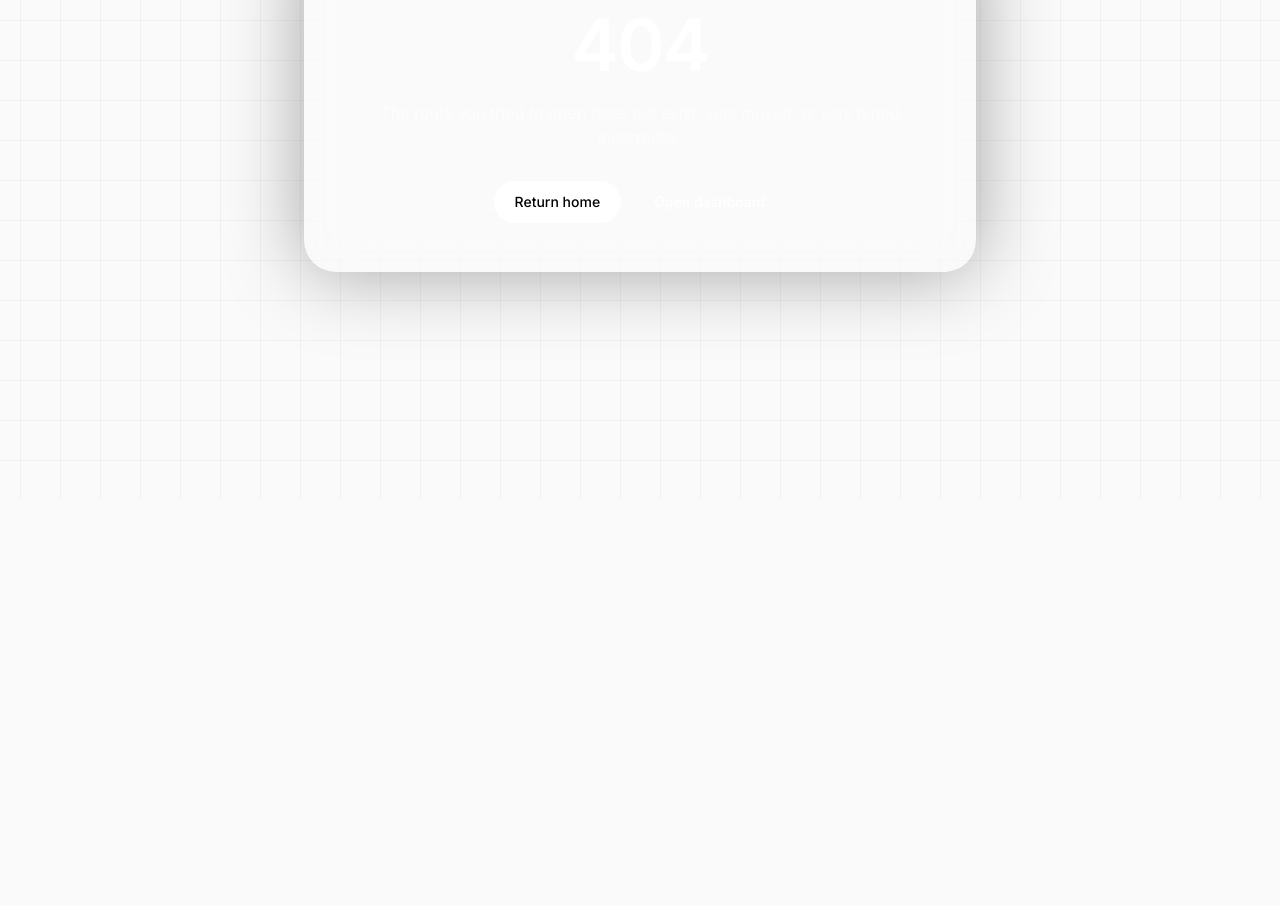
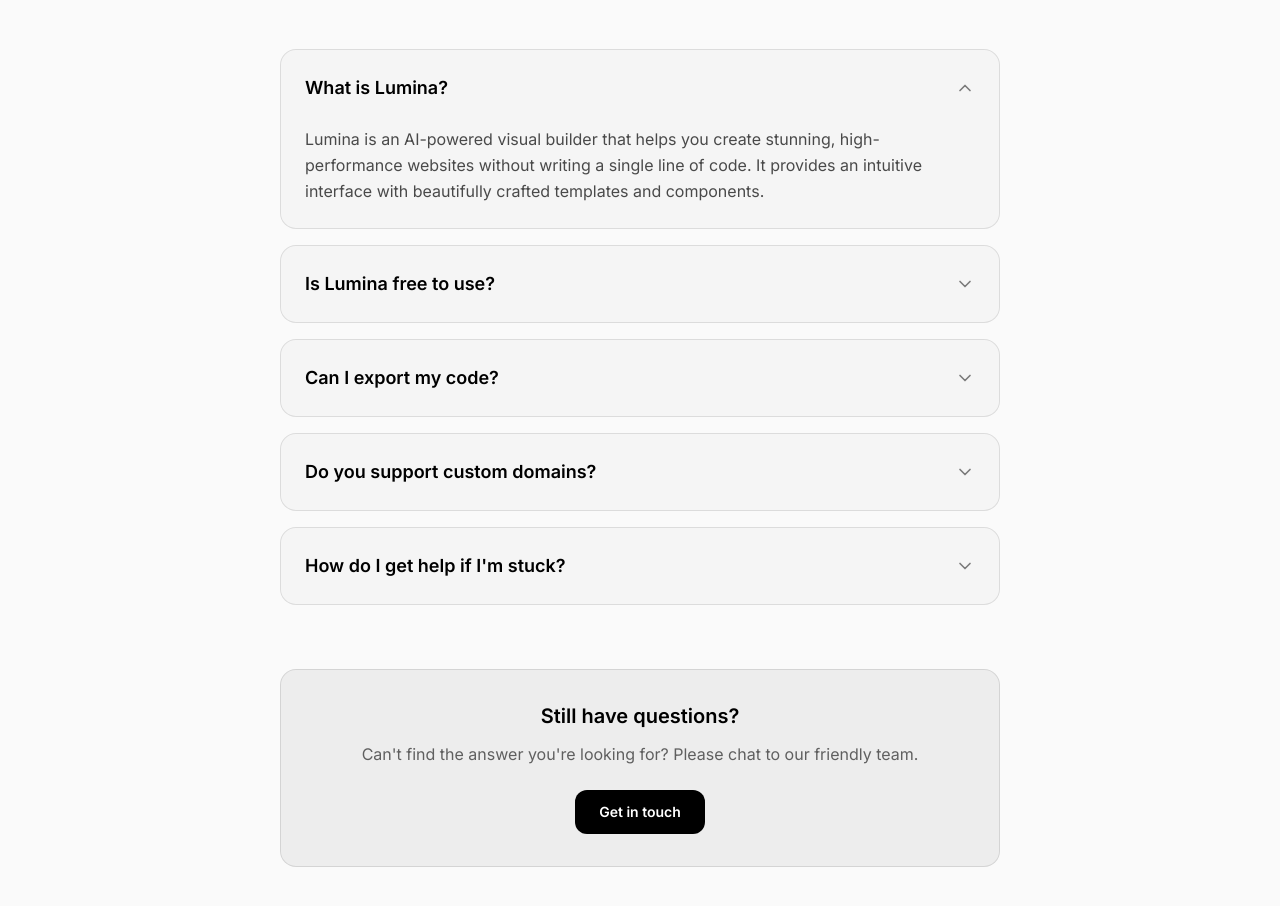
Before and after one commit to Charles-CS/Lumina, a Next.js app: page /faq in a window 1280 px wide. Before the commit this address had no page. Shown: the part 300-1206 px from the top of the page. Before the commit the page ends 800 px from the top, so only its background shows below. Built offline with nearby package versions, Linux system fonts and the light colour scheme; no server answers.

Commit message:
feat: add FAQ page and update support links

```diff
--- /dev/null
+++ b/src/app/faq/page.tsx
@@ -0,0 +1,96 @@
+"use client";
+
+import { Footer } from "@/components/ui/Footer";
+import { Navbar } from "@/components/ui/Navbar";
+import { useState } from "react";
+import { ChevronDown } from "lucide-react";
+import { motion, AnimatePresence } from "framer-motion";
+
+const faqs = [
+  {
+    question: "What is Lumina?",
+    answer: "Lumina is an AI-powered visual builder that helps you create stunning, high-performance websites without writing a single line of code. It provides an intuitive interface with beautifully crafted templates and components.",
+  },
+  {
+    question: "Is Lumina free to use?",
+    answer: "Yes, Lumina offers a free tier that gives you access to basic templates and components. For advanced features, premium templates, and priority support, we offer scalable pro plans.",
+  },
+  {
+    question: "Can I export my code?",
+    answer: "Absolutely. Lumina generates clean, production-ready React/Next.js code with Tailwind CSS that you can easily export and host anywhere you like.",
+  },
+  {
+    question: "Do you support custom domains?",
+    answer: "Yes, users on our paid plans can easily connect custom domains to their published Lumina projects with just a few clicks.",
+  },
+  {
+    question: "How do I get help if I'm stuck?",
+    answer: "You can reach out to our community Discord, check our detailed documentation, or contact us directly via email at charlesplaton263@gmail.com.",
+  }
+];
+
+export default function FAQPage() {
+  const [openIndex, setOpenIndex] = useState<number | null>(0);
+
+  return (
+    <div className="min-h-screen bg-page-bg text-foreground transition-colors duration-300 flex flex-col">
+      <Navbar />
+      <main className="flex-grow max-w-3xl mx-auto w-full px-6 py-24 md:py-32">
+        <div className="text-center mb-16">
+          <h1 className="text-4xl md:text-5xl font-bold mb-4">Frequently Asked Questions</h1>
+          <p className="text-lg text-black/60 dark:text-white/60">
+            Everything you need to know about Lumina and how it works.
+          </p>
+        </div>
+
+        <div className="space-y-4">
+          {faqs.map((faq, index) => (
+            <div
+              key={index}
+              className="border border-black/10 dark:border-white/10 rounded-2xl overflow-hidden bg-black/[0.02] dark:bg-white/[0.02]"
+            >
+              <button
+                className="w-full flex items-center justify-between p-6 text-left focus:outline-none"
+                onClick={() => setOpenIndex(openIndex === index ? null : index)}
+              >
+                <h3 className="text-lg font-semibold pr-8">{faq.question}</h3>
+                <ChevronDown
+                  className={`w-5 h-5 text-black/50 dark:text-white/50 transition-transform duration-300 ${openIndex === index ? "rotate-180" : ""}`}
+                />
+              </button>
+
+              <AnimatePresence>
+                {openIndex === index && (
+                  <motion.div
+                    initial={{ height: 0, opacity: 0 }}
+                    animate={{ height: "auto", opacity: 1 }}
+                    exit={{ height: 0, opacity: 0 }}
+                    transition={{ duration: 0.3, ease: [0.16, 1, 0.3, 1] }}
+                  >
+                    <div className="px-6 pb-6 text-black/70 dark:text-white/70 leading-relaxed">
+                      {faq.answer}
+                    </div>
+                  </motion.div>
+                )}
+              </AnimatePresence>
+            </div>
+          ))}
+        </div>
+
+        <div className="mt-16 text-center bg-black/5 dark:bg-white/5 border border-black/10 dark:border-white/10 rounded-2xl p-8">
+          <h3 className="text-xl font-semibold mb-3">Still have questions?</h3>
+          <p className="text-black/60 dark:text-white/60 mb-6">
+            Can't find the answer you're looking for? Please chat to our friendly team.
+          </p>
+          <a
+            href="/support"
+            className="inline-flex px-6 py-3 bg-black dark:bg-white text-white dark:text-black rounded-xl text-sm font-semibold hover:opacity-90 transition-opacity"
+          >
+            Get in touch
+          </a>
+        </div>
+      </main>
+      <Footer />
+    </div>
+  );
+}
--- a/src/app/support/page.tsx
+++ b/src/app/support/page.tsx
@@ -23,7 +23,7 @@
             <p className="text-sm text-black/60 dark:text-white/60 mb-6">
               Get in touch with our support team directly. We aim to respond within 24 hours.
             </p>
-            <a href="mailto:support@lumina.dev" className="mt-auto px-6 py-2 bg-black dark:bg-white text-white dark:text-black rounded-lg text-sm font-semibold hover:opacity-90 transition-opacity">
+            <a href="mailto:charlesplaton263@gmail.com" className="mt-auto px-6 py-2 bg-black dark:bg-white text-white dark:text-black rounded-lg text-sm font-semibold hover:opacity-90 transition-opacity">
               Contact Us
             </a>
           </div>
@@ -36,7 +36,7 @@
             <p className="text-sm text-black/60 dark:text-white/60 mb-6">
               Join our active community of developers and designers for quick help.
             </p>
-            <a href="https://discord.com/invite/lumina" target="_blank" rel="noopener noreferrer" className="mt-auto px-6 py-2 bg-black/10 dark:bg-white/10 hover:bg-black/20 dark:hover:bg-white/20 text-black dark:text-white rounded-lg text-sm font-semibold transition-colors border border-black/10 dark:border-white/10">
+            <a href="https://discord.gg/PaZVdZav" target="_blank" rel="noopener noreferrer" className="mt-auto px-6 py-2 bg-black/10 dark:bg-white/10 hover:bg-black/20 dark:hover:bg-white/20 text-black dark:text-white rounded-lg text-sm font-semibold transition-colors border border-black/10 dark:border-white/10">
               Join Discord
             </a>
           </div>
--- a/src/components/ui/Footer.tsx
+++ b/src/components/ui/Footer.tsx
@@ -56,7 +56,7 @@
               <Link href="/docs/mastering-lumina" className="hover:text-black dark:hover:text-white transition-colors">Master the Prompt</Link>
               <Link href="/roadmap" className="hover:text-black dark:hover:text-white transition-colors">Lumina Roadmap</Link>
               <Link href="/sponsor" className="hover:text-black dark:hover:text-white transition-colors">Support my Vision</Link>
-              <a href="https://discord.com/invite/lumina" target="_blank" rel="noopener noreferrer" className="hover:text-black dark:hover:text-white transition-colors">Join the Discord</a>
+              <a href="https://discord.gg/PaZVdZav" target="_blank" rel="noopener noreferrer" className="hover:text-black dark:hover:text-white transition-colors">Join the Discord</a>
               <Link href="/faq" className="hover:text-black dark:hover:text-white transition-colors">Why Lumina? (FAQ)</Link>
             </div>
 
```
